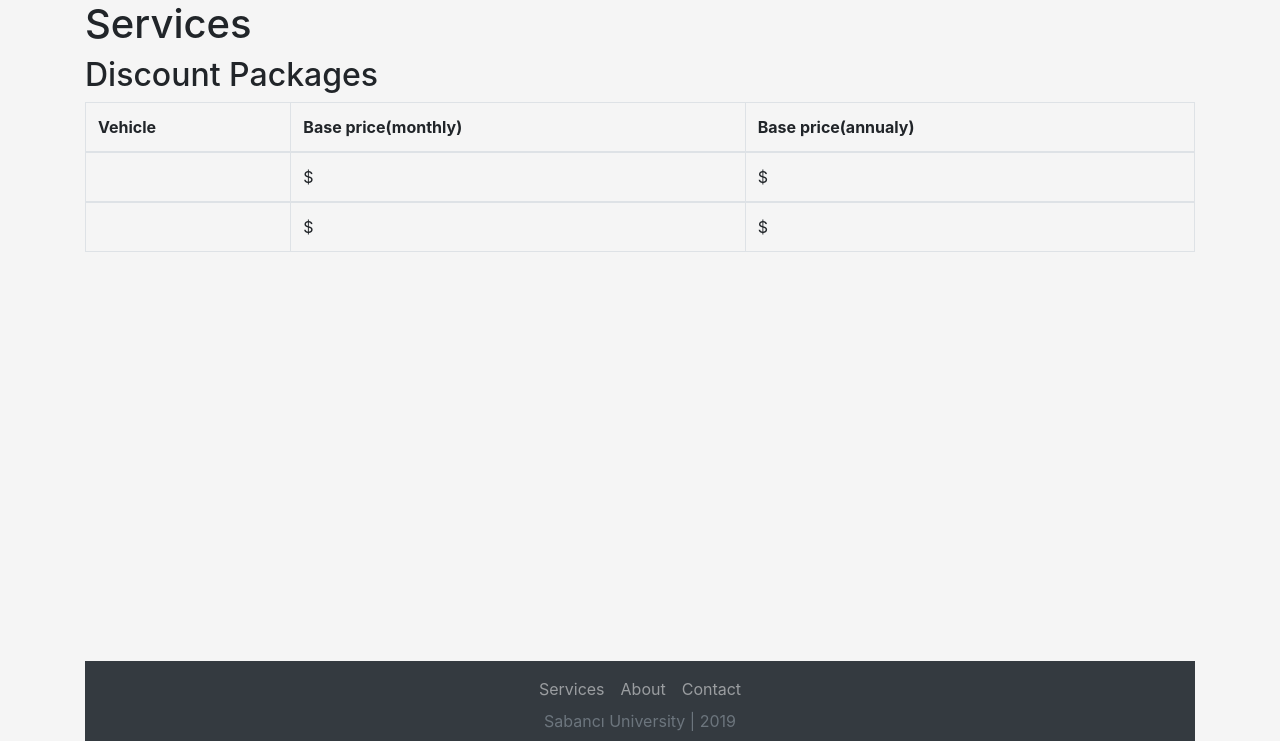
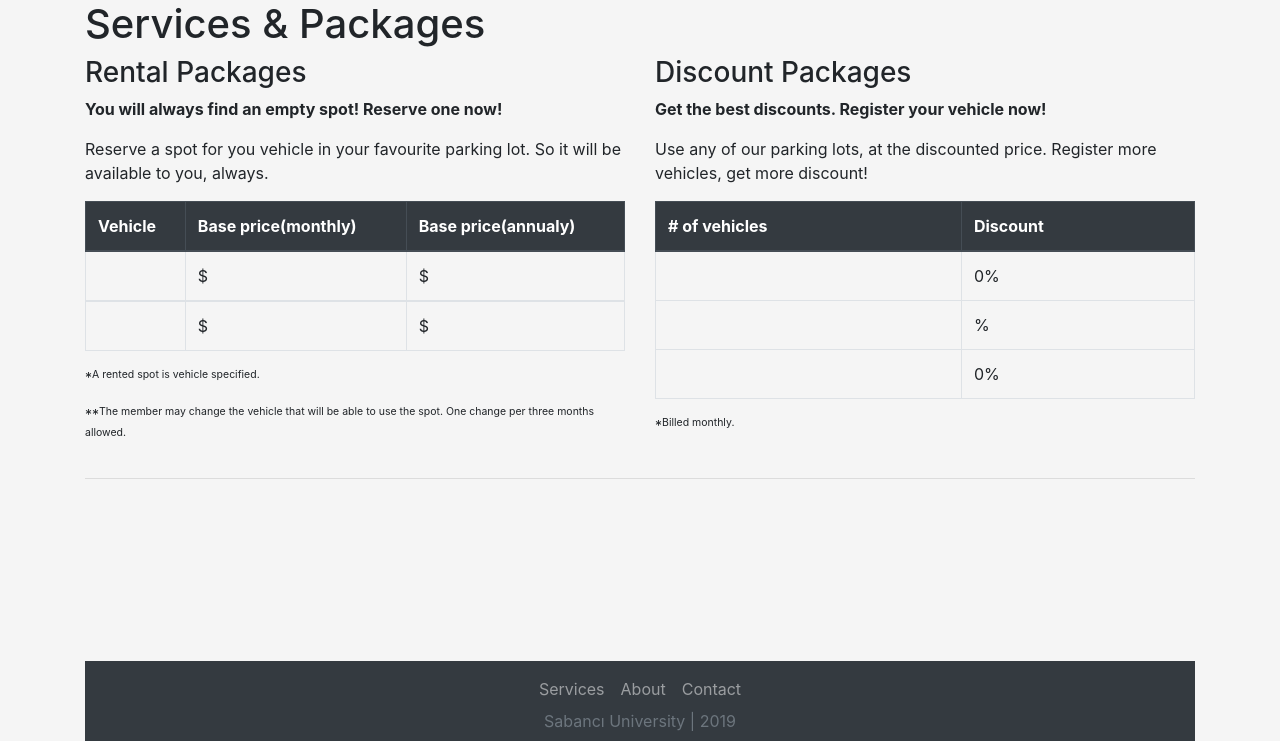
Before and after one commit to AYasinAkalin/ParkingLotManagement, a Flask app: template src/app/templates/services.html in a window 1280 px wide. Shown: the part 59-800 px from the top of the page. Run offline with Flask 2, Linux system fonts and the light colour scheme; the template is opened without the code that fills it, so the values that code supplies are empty; some libraries are stand-ins or nearby versions.

Commit message:
Update services.html

```diff
--- a/src/app/templates/services.html
+++ b/src/app/templates/services.html
@@ -1,31 +1,113 @@
 {% extends "base.html" %}
 
 {% block content%}
-  <h1>Services</h1>
+  <div class="container">
     <div class="row">
-    <div class="col-4">
-      <h2>Discount Packages</h2>
-      {{ discounts }}
+      <h1>Services & Packages</h1>
+      <a href="#rental"><h5></h5></a>
     </div>
   </div>
-
+  <div class="row">
+    <div class="col-6">
+      <h3 id="rental">Rental Packages</h3>
+      <p><b>You will always find an empty spot! Reserve one now!</b></p>
+      <p>Reserve a spot for you vehicle in your favourite parking lot. So it will be available to you, always.</p>
       <table class="table table-bordered">
-  <thead>
+          <thead class="thead-dark">
             <tr>
               <th scope="col">Vehicle</th>
               <th scope="col">Base price(monthly)</th>
               <th scope="col">Base price(annualy)</th>
+              {% if 'permission' in session %}
+                {% if session['permission']['member'] %}
+                  <th scope="col"></th>
+                {% endif %}
+              {% endif %}
+
             </tr>
           </thead>
-  {%for i in range(1,3)%}
+          {%for i in (0,2)%}
             <tbody>
               <tr>
                 <td>{{rentals[i][1]}}</td>
                 <td>${{rentals[i][3]}}</td>
                 <td>${{rentals[i+1][3]}}</td>
+                {% if 'permission' in session %}
+                 {% if session['permission']['member'] %}
+                  <td class="text-center"><a href="#" class="badge badge-success">Apply</a></td>
+                  {% endif %}
+                {% endif %}
               </tr>
             </tbody>
           {%endfor%}
         </table>
+        <small><p>*<sup>A rented spot is vehicle specified.</sup></p></small>
+        <small><p>**<sup>The member may change the vehicle that will be able to use the spot. One change per three months allowed.</sup></p></small>
+    </div>
 
+
+    <div class="col-6">
+      <h3 id="discount">Discount Packages</h3>
+      <p><b>Get the best discounts. Register your vehicle now!</b></p>
+      <p>Use any of our parking lots, at the discounted price. Register more vehicles, get more discount!</p>
+      <table class="table table-bordered">
+          <thead class="thead-dark">
+          <tr>
+            <th scope="col"># of vehicles</th>
+            <th scope="col">Discount</th>
+            {% if 'permission' in session %}
+              {% if session['permission']['member'] %}
+               <th scope="col"></th>
+              {% endif %}
+            {% endif %}
+          </tr>
+        </thead>
+          {%for i in range(0,1)%}
+            <tbody>
+              <tr>
+                {% set diz = discounts[i][1]|string %}
+
+                <td>{{discounts[i][0]|string}}</td>
+                <td>{{ diz[2:] }}0%</td>
+                {% if 'permission' in session %}
+                  {% if session['permission']['member'] %}
+                    <td class="text-center"><a href="#" class="badge badge-success">Apply</a></td>
+                  {% endif %}
+                {% endif %}
+              </tr>
+                {% set di1o = discounts[i+1][1]|string %}
+
+                <td>{{discounts[i+1][0]}}</td>
+                <td>{{ di1o[2:] }}%</td>
+                {% if 'permission' in session %}
+                  {% if session['permission']['member'] %}
+                    <td class="text-center"><a href="#" class="badge badge-success">Apply</a></td>
+                  {% endif %}
+                {% endif %}
+
+              </tr>
+                {% set di2o = discounts[i+2][1]|string %}
+
+                <td>{{discounts[i+2][0]}}</td>
+                <td>{{ di2o[2:] }}0%</td>
+                {% if 'permission' in session %}
+                  {% if session['permission']['member'] %}
+                    <td class="text-center"><a href="#" class="badge badge-success">Apply</a></td>
+                  {% endif %}
+                {% endif %}
+
+              </tr>
+            </tbody>
+          {%endfor%}
+        </table>
+        <small><p>*<sup>Billed monthly.</sup></p></small>
+
+    </div>
+  </div>
+  <hr>
+  <div class="row">
+    <div class="col-6">
+
+    </div>
+  </div>
 {% endblock %}
```
Lines whose indentation alone changed are shown as unchanged.
